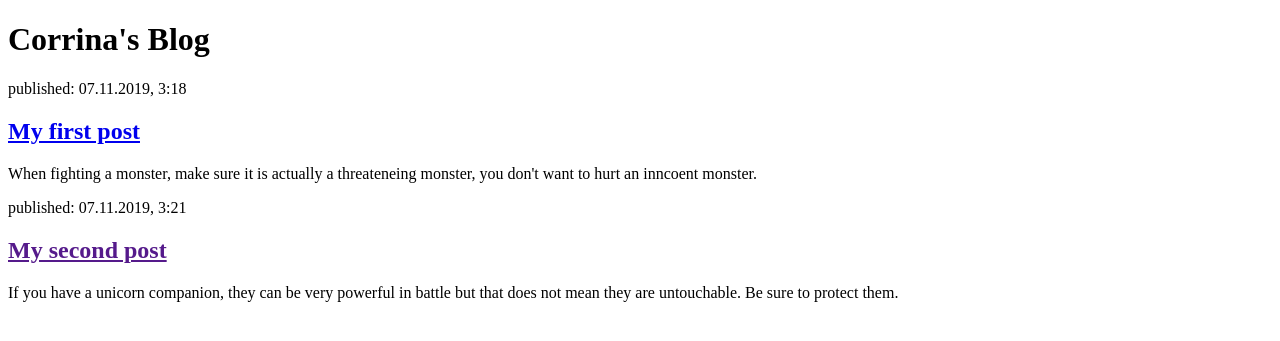
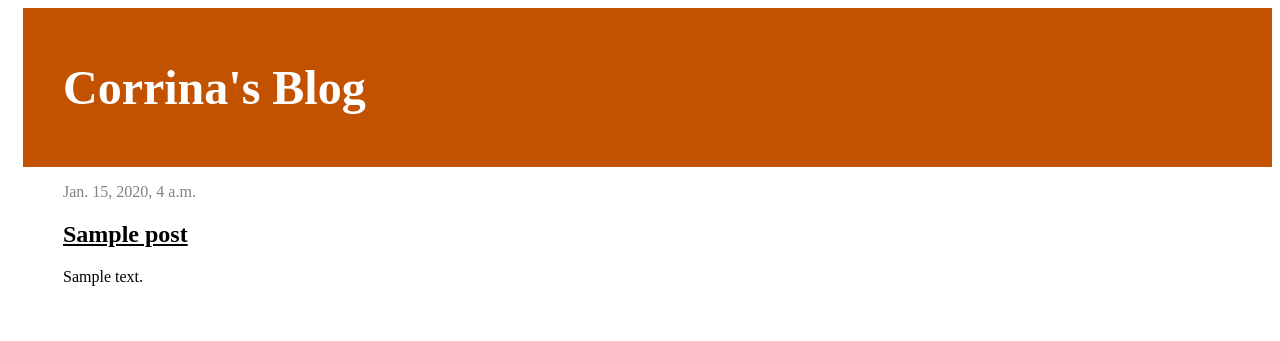
Before and after one commit to CorrinaFox/my-first-blog, a Django app: template blog/templates/blog/post_list.html in a window 1280 px wide. Shown: the top 341 px of the page. Run offline with Django 3.2, Linux system fonts and the light colour scheme; the template is opened without the code that fills it: values that come from a table or form of the project are taken from there, others are empty; tables that the repository leaves empty hold one stand-in row (values such as "Sample post").

Commit message:
Added view and template for detailed blog post as well as CSS for the site and everything I couldn't add because the internet was out yesterday

```diff
--- /dev/null
+++ b/blog/static/css/blog.css
@@ -0,0 +1,50 @@
+h1 a, h2 a {
+    color: #C25100;
+}
+
+body{
+    padding-left: 15px;
+}
+
+.page-header{
+    background-color: #C25100;
+    margin-top: 0;
+    padding: 20px 20px 20px 40px;
+}
+
+.page-header h1, .page-header h1 a, .page-header h1 a:visited, .page-header h1 a:active{
+    color: #ffffff;
+    font-size: 36pt;
+    text-decoration: none;
+}
+
+.content{
+    margin-left: 40px;
+}
+
+.date{
+    color: #828282;
+}
+
+.save{
+    float: right;
+}
+
+.post-form textarea, .post-form input{
+    width: 100%;
+}
+
+.top-menu, .top-menu:hover, .top-menu:visited{
+    color: #ffffff;
+    float: right;
+    font-size: 26pt;
+    margin-right: 20px;
+}
+
+.post{
+    margin-bottom: 70px;
+}
+
+.post h2 a, .post h2 a:visited{
+    color: #000000;
+}
--- /dev/null
+++ b/blog/templates/blog/base.html
@@ -0,0 +1,23 @@
+<!DOCTYPE html>
+{%load static%}
+<html lang="en">
+<head>
+    <meta charset="UTF-8">
+    <title>Corrina is a Ninja</title>
+    <link rel="stylesheet" href="{% static 'css/blog.css' %}">
+</head>
+<body>
+<div class="page-header">
+    <h1>Corrina's Blog</h1>
+</div>
+
+<div class="content container">
+    <div class="row">
+        <div class="col-md-8">
+           {%block content%}
+            {%endblock%}
+        </div>
+    </div>
+</div>
+</body>
+</html>
--- a/blog/templates/blog/post_list.html
+++ b/blog/templates/blog/post_list.html
@@ -1,26 +1,13 @@
-<!DOCTYPE html>
-<html lang="en">
-<head>
-    <meta charset="UTF-8">
-    <title>Corrina is a Swordfighter</title>
-</head>
-<body>
-<div>
-    <h1>Corrina's Blog</h1>
-</div>
+{% extends 'blog/base.html' %}
 
-<div>
-    <p>published: 07.11.2019, 3:18</p>
-    <h2><a href=" "> My first post</a></h2>
-    <p>When fighting a monster, make sure it is actually a threateneing monster, you don't want to hurt an inncoent monster.</p>
-</div>
-
-<div>
-    <p>published: 07.11.2019, 3:21</p>
-    <h2><a href="">My second post</a></h2>
-    <p>If you have a unicorn companion, they can be very powerful in battle but that does not mean they are untouchable. Be sure to protect them.</p>
-</div>
-
-
-</body>
-</html>
+    {% block content %}
+            {%for post in posts %}
+            <div class="post">
+                <div class="date">
+                    <p>{{post.published_date}}</p>
+                </div>
+                <h2><a href="{% url 'post_detail' pk=post.pk %}">{{post.title}}</a></h2>
+                <p>{{post.text|linebreaksbr}}</p>
+            </div>
+            {% endfor %}
+    {% endblock %}
--- a/blog/urls.py
+++ b/blog/urls.py
@@ -3,4 +3,5 @@ from . import views
 
 urlpatterns = [
     path('', views.post_list, name='post_list'),
+    path('post/<int:pk>/', views.post_detail, name='post_detail')
 ]
```
Also changed, not shown: blog/templates/blog/post_detail.html (added, +13 -0 lines), blog/views.py (+9 -1 lines).
